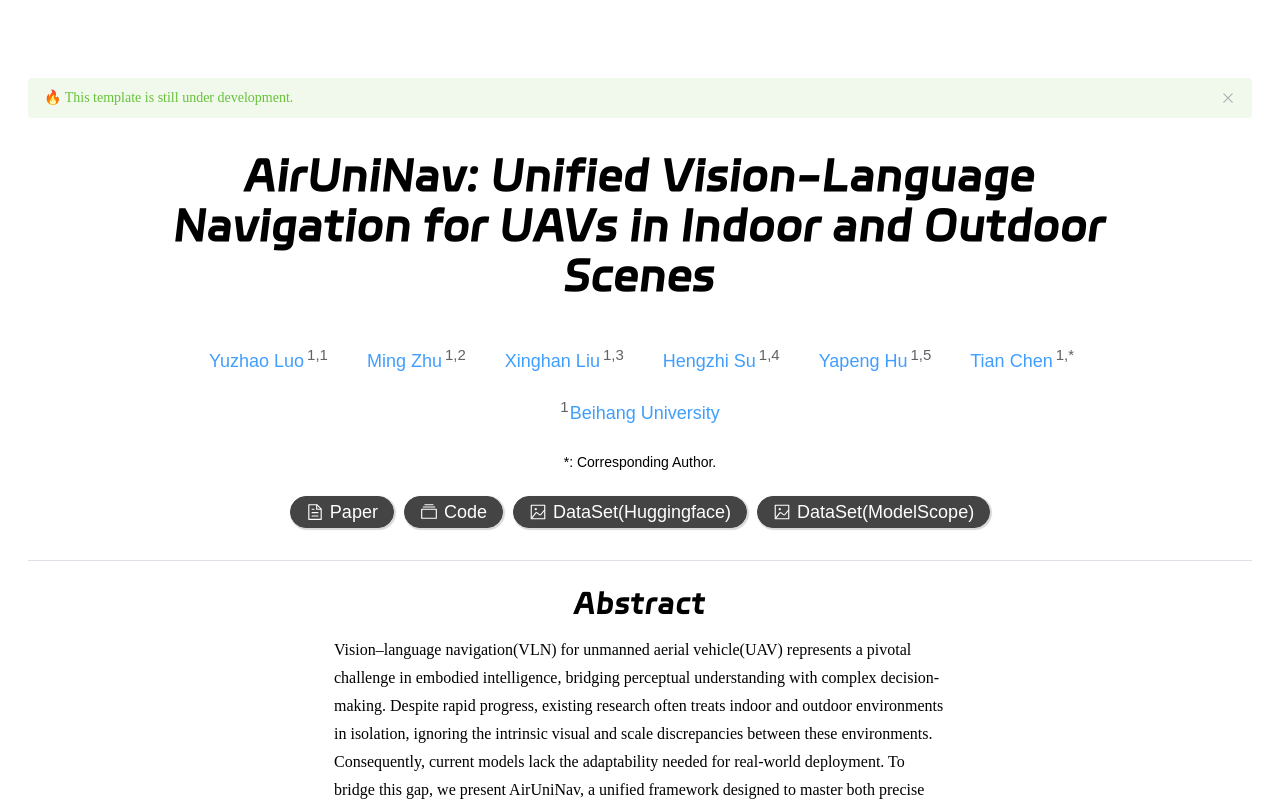
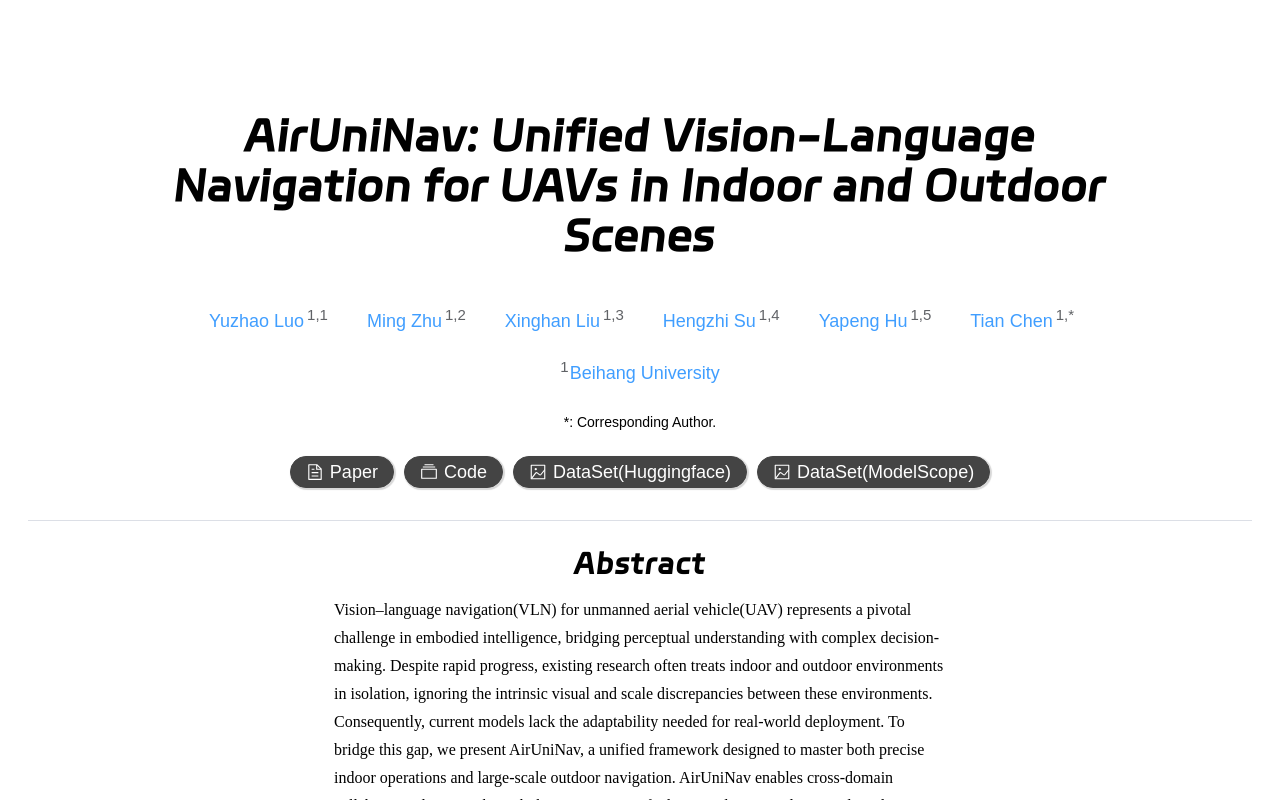
Before and after one commit to ForHumble/AirUni, a Vue app: page / in a window 1280 px wide. Shown: the top 800 px of the page. Built offline with nearby package versions, Linux system fonts and the light colour scheme.

Commit message:
Update Title.vue

```diff
--- a/src/components/sections/Title.vue
+++ b/src/components/sections/Title.vue
@@ -124,13 +124,6 @@ const buttons = [
 
 <template>
   <div>
-
-    <!-- 最新消息提示 -->
-    <el-row justify="center">
-      <el-col :span="24">
-        <el-alert title="🔥 This template is still under development." type="success" />
-      </el-col>
-    </el-row>
 
     <!-- 文章logo -->
     <el-row v-if="logo" justify="center">
```
